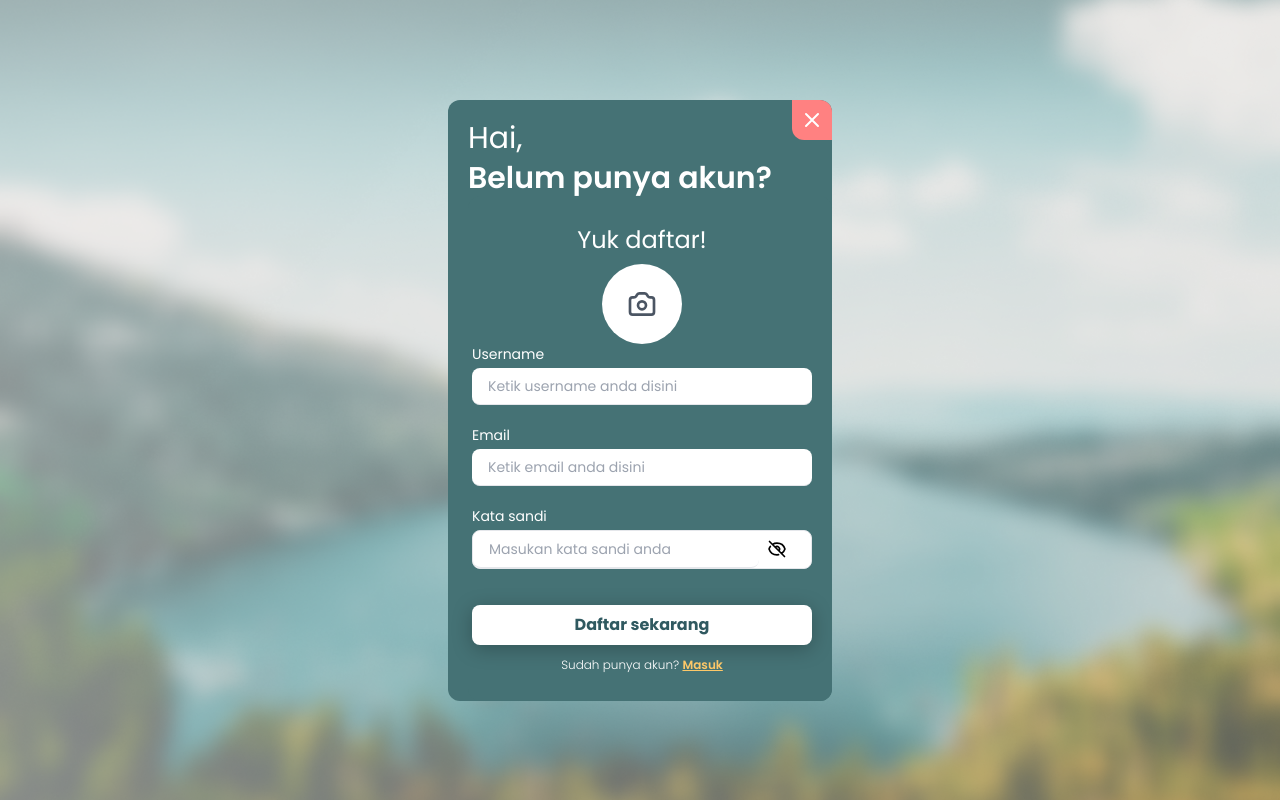
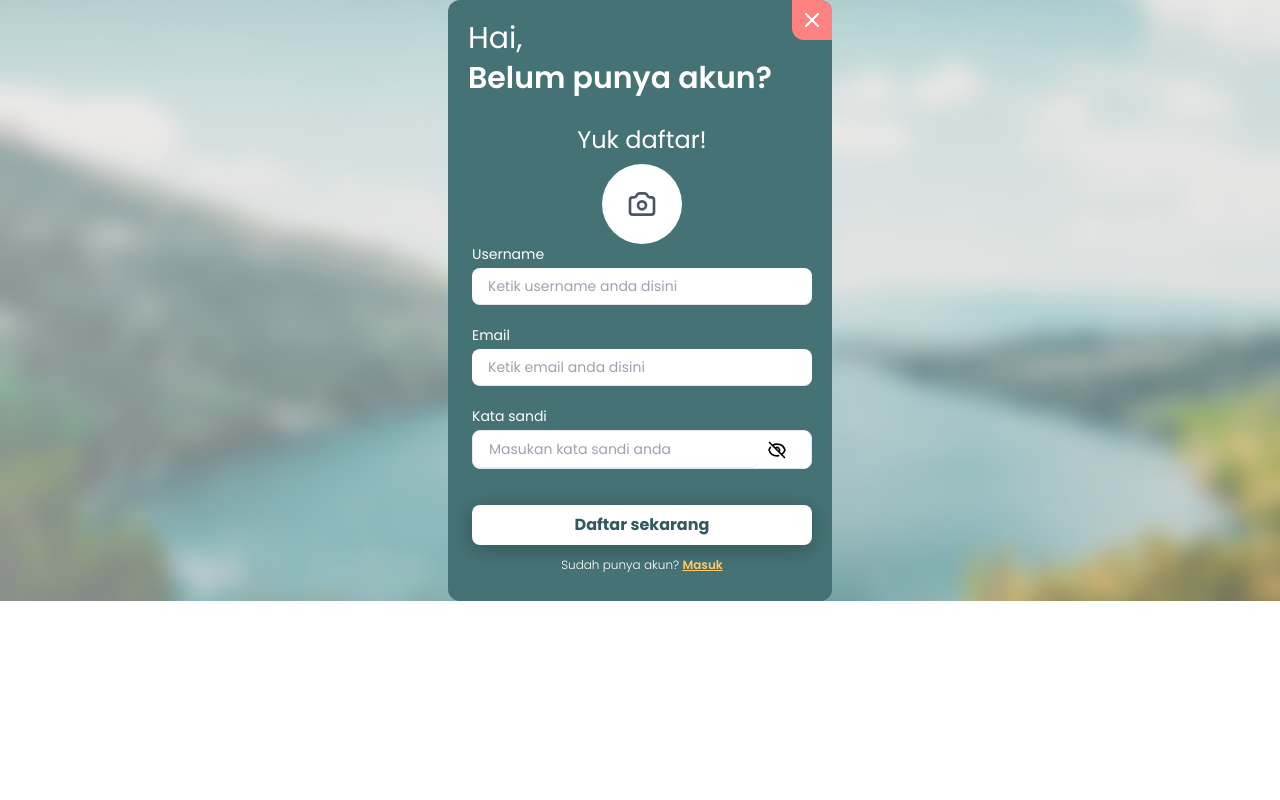
Before and after one commit to imeldaaverina/my-appventure, a Next.js app: page /registration in a window 1280 px wide. Built offline with nearby package versions, Linux system fonts and the light colour scheme.

Commit message:
perbaikan lagi

```diff
--- a/src/containers/registration/Registration.jsx
+++ b/src/containers/registration/Registration.jsx
@@ -102,7 +102,7 @@ const RegistrationContainer = () => {
 
   return (
     <NoAuthProvider>
-      <main className="font-Poppins min-h-screen bg-cover flex justify-center items-center bg-center bg-[url('/blur_bg.png')]">
+      <main className="font-Poppins max-h-screen bg-cover flex justify-center items-center bg-center bg-[url('/blur_bg.png')]">
       <div className="text-white rounded-xl pl-5 lg:max-w-7-xl max-w-sm bg-[#457275]">
       <div className="lg:max-w-7-xl max-w-sm">
       <div className="w-full">
```
